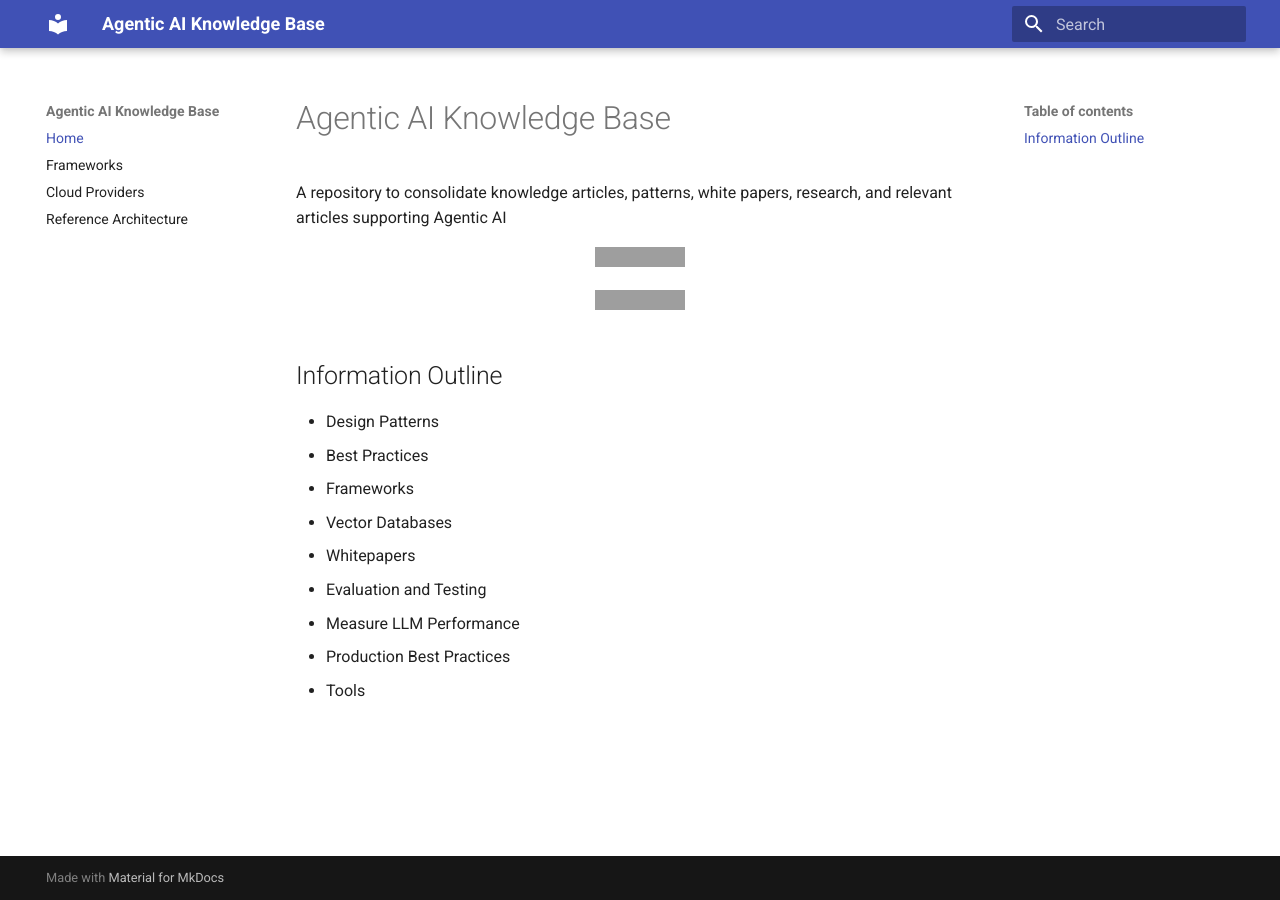
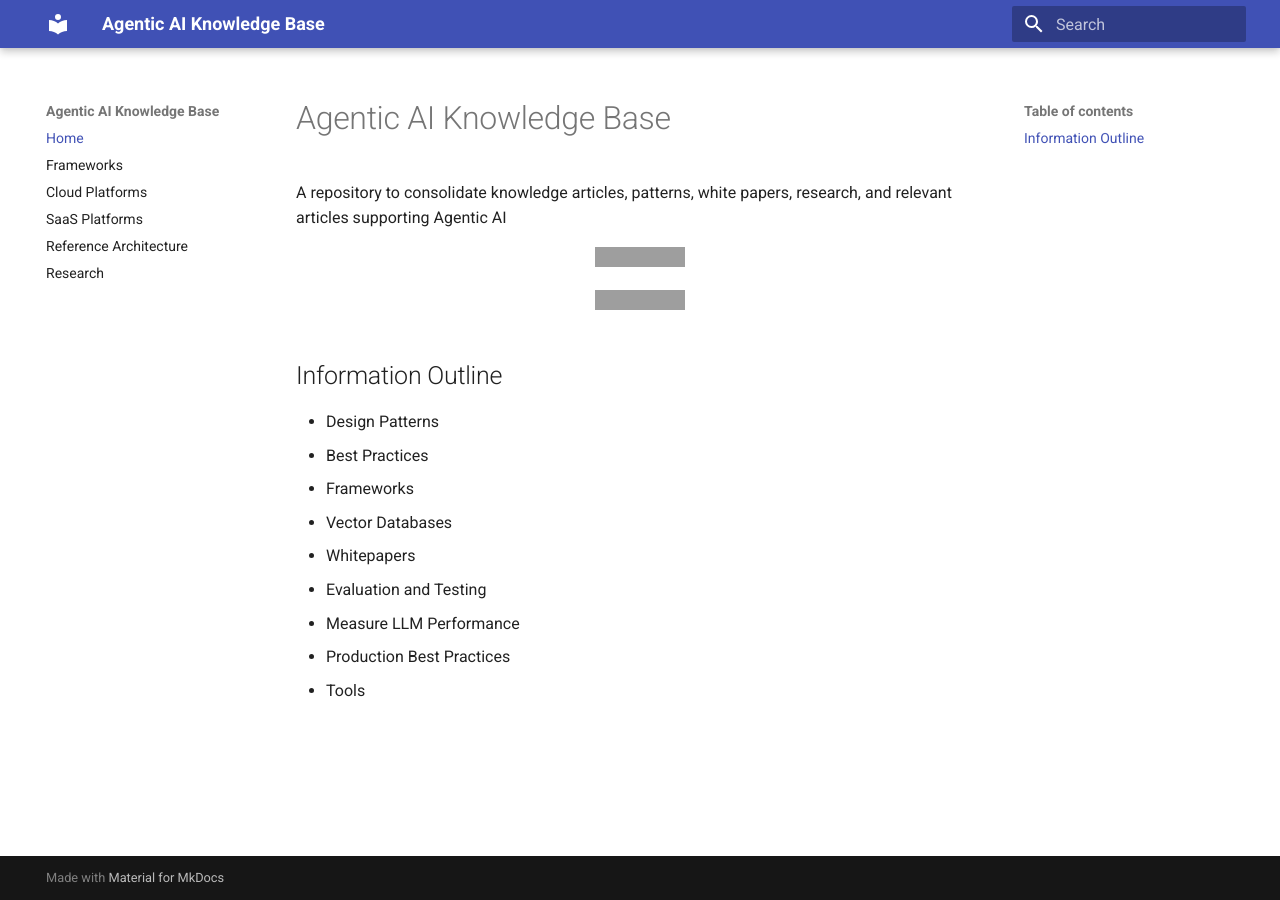
Before and after one commit to ankurkumarz/agentic-ai-knowledge-base, an MkDocs documentation site: the page built from docs/index.md, in a window 1280 px wide. Built offline with MkDocs 1.6.1 and Material for MkDocs 9.7.7, drawn with Linux system fonts in a browser that asks for light colours; grey boxes are pictures that could not be loaded.

Commit message:
added nav

```diff
--- a/mkdocs.yml
+++ b/mkdocs.yml
@@ -14,9 +14,10 @@ theme:
 nav:
   - Home: 'index.md'
   - Frameworks: 'Frameworks/README.md'
-  - Cloud Providers: 'CloudProviderPlatforms/README.md'
+  - Cloud Platforms: 'CloudProviderPlatforms/README.md'
+  - SaaS Platforms: 'SaaSPlatforms/README.md'
   - Reference Architecture: 'ReferenceArchitecture/README.md'
-  # Add more pages here
+  - Research: 'Research/README.md'
 
 plugins:
   - search
```
